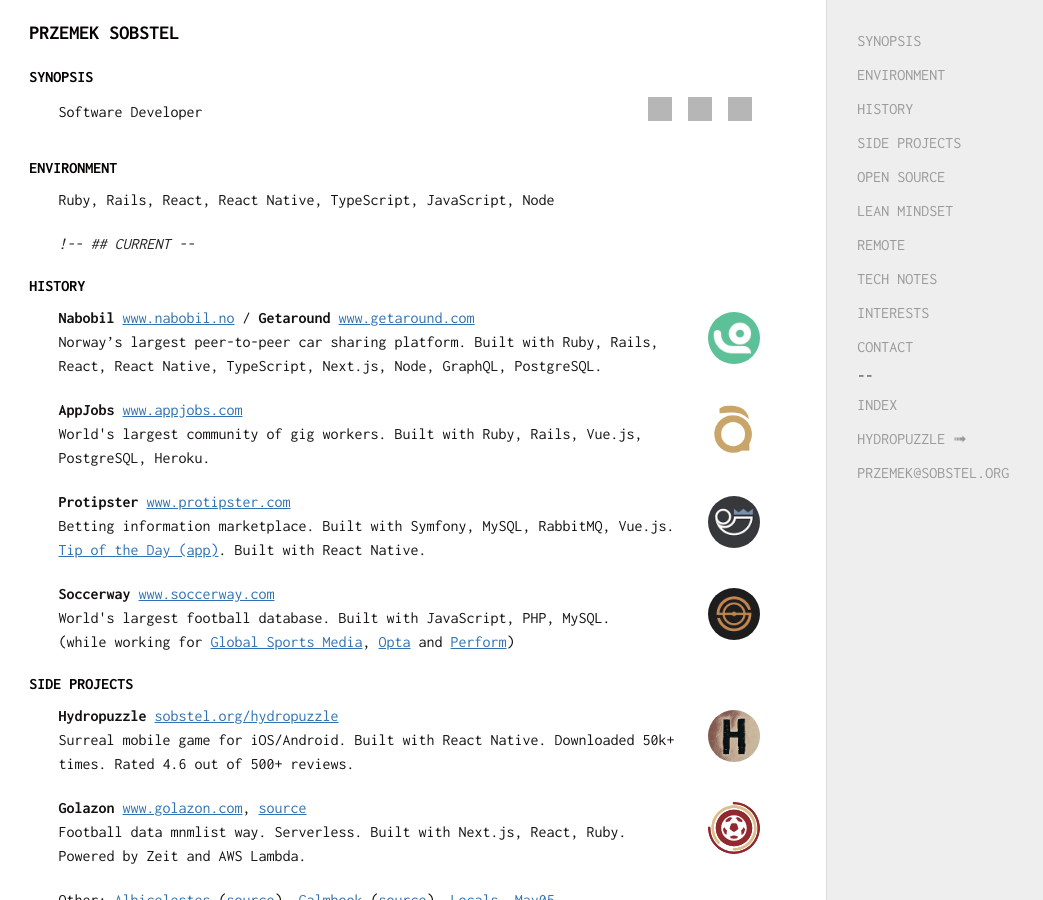
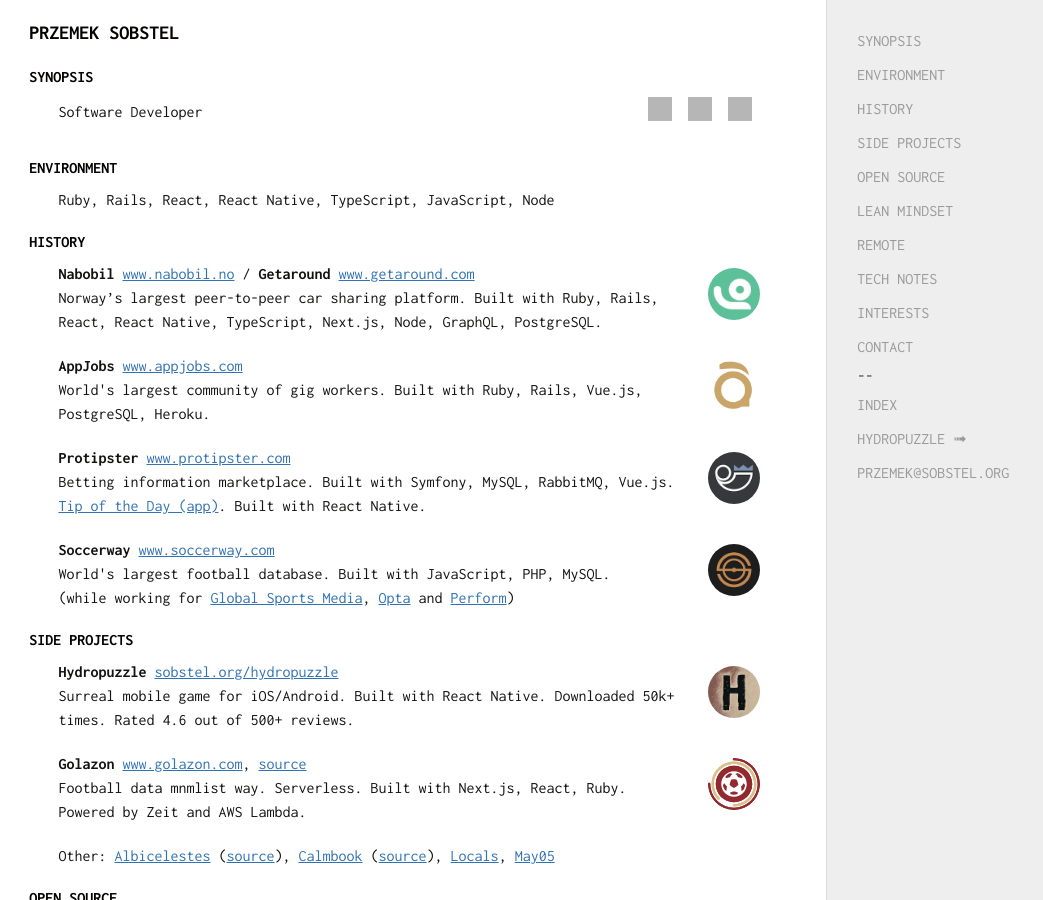
Before and after one commit to sobstel/sobstel.github.com, a Jekyll site: the page built from index.html, in a window 1280 px wide and 900 px high. Shown: the whole window, without its empty margins (0-1043 px from the left). Built offline with Jekyll 4.4.1, drawn with Linux system fonts in a browser that asks for light colours; grey boxes are pictures that could not be loaded.

Commit message:
Friendship is born at that moment when one person says to another: What! You too? I thought I was the only one

```diff
--- a/index.html
+++ b/index.html
@@ -50,8 +50,6 @@
 <h2 id="ENVIRONMENT">ENVIRONMENT</h2>
 
 <p>Ruby, Rails, React, React Native, TypeScript, JavaScript, Node</p>
-
-<p><var>!-- ## CURRENT --</var></p>
 
 <h2 id="HISTORY">HISTORY</h2>
 
```
Also changed, not shown: 1 other file.
